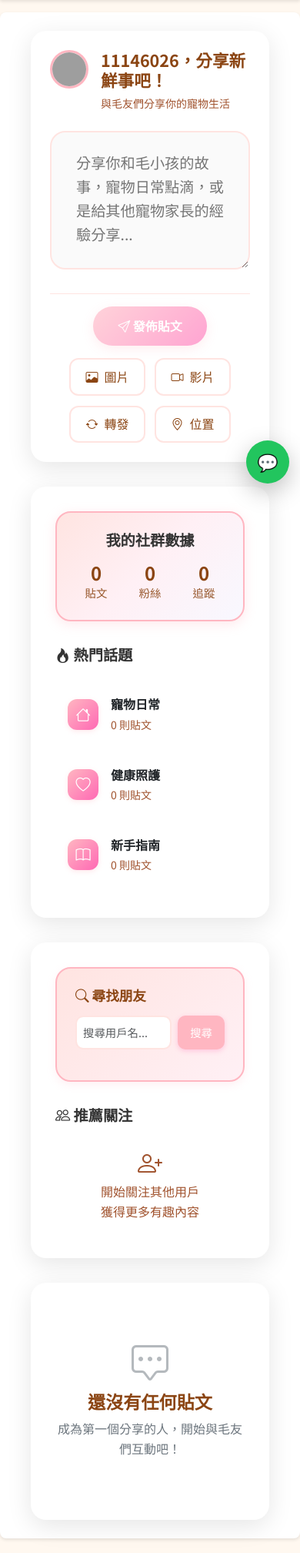
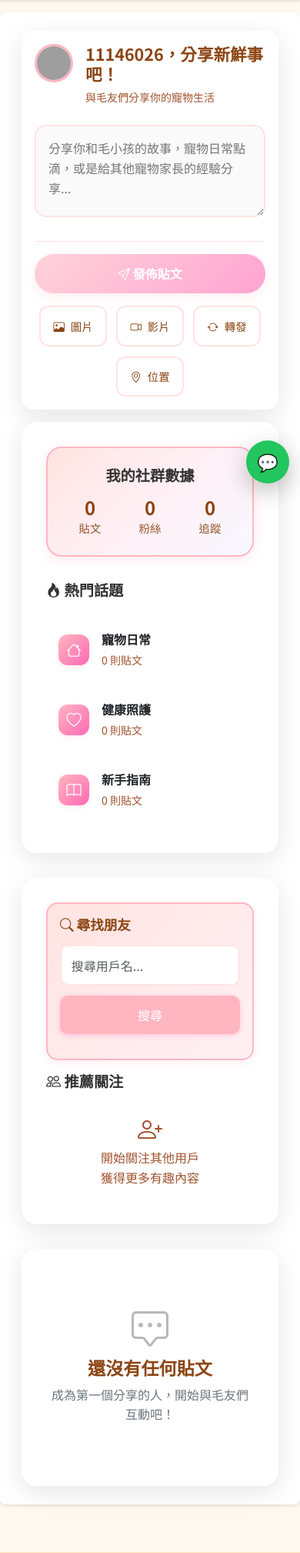
Before and after one commit to hongxu0218/114404ntub, a Django app: page /social/ in a window 390 px wide. Shown: the part 120-2137 px from the top of the page at 77% size. Run offline with Django 5.2, Linux system fonts and the light colour scheme; the first user in the database is signed in; data comes from the database, SQL or seed files in the repository; data that the repository does not hold is empty; grey boxes are pictures that could not be loaded.

Commit message:
Add files via upload

```diff
--- a/寵物生活與健康管理/petproject/templates/social/home.html
+++ b/寵物生活與健康管理/petproject/templates/social/home.html
@@ -701,6 +701,179 @@
         text-decoration: none;
         background: rgba(255, 182, 193, 0.1);
         transform: translateY(-1px);
+    }
+
+    /* ===== 手機版響應式設計 ===== */
+    @media (max-width: 768px) {
+        .social-hero {
+            padding: 2rem 0;
+            margin-bottom: 1rem;
+        }
+        .social-hero h1 {
+            font-size: 2rem;
+        }
+        .social-hero p {
+            font-size: 1rem;
+        }
+        .main-content {
+            padding: 0 0.5rem;
+        }
+        .post-composer {
+            padding: 1rem;
+            margin-bottom: 1rem;
+            border-radius: 15px;
+        }
+        .composer-input {
+            min-height: 120px;
+            padding: 1rem;
+            font-size: 1rem;
+            border-radius: 15px;
+        }
+        .composer-actions {
+            flex-direction: column;
+            gap: 1rem;
+            align-items: stretch;
+        }
+        .media-buttons {
+            justify-content: center;
+            flex-wrap: wrap;
+        }
+        .media-btn {
+            padding: 0.8rem 1rem;
+            font-size: 0.9rem;
+        }
+        .submit-btn {
+            width: 100%;
+            padding: 1rem;
+            font-size: 1rem;
+        }
+
+        /* 貼文卡片手機版優化 */
+        .post-card {
+            margin-bottom: 1rem;
+            border-radius: 15px;
+            padding: 1rem;
+        }
+        .post-header {
+            margin-bottom: 1rem;
+        }
+        .post-content {
+            margin-bottom: 1rem;
+        }
+
+        /* 操作按鈕手機版優化 */
+        .post-actions {
+            flex-wrap: wrap;
+            gap: 1rem;
+            padding-top: 1rem;
+            justify-content: space-around;
+        }
+        .action-btn {
+            flex: 1;
+            min-width: 80px;
+            padding: 0.8rem 0.5rem;
+            font-size: 0.9rem;
+            border-radius: 10px;
+            text-align: center;
+            min-height: 44px; /* iOS最小觸控尺寸 */
+            justify-content: center;
+        }
+        .action-btn i {
+            font-size: 1.1rem;
+            margin-bottom: 0.2rem;
+        }
+
+        /* 留言區域手機版優化 */
+        .comments-section {
+            margin-top: 1rem;
+            padding: 1rem;
+            background: #fafafa;
+            border-radius: 15px;
+        }
+        .comment-form {
+            flex-direction: column;
+            gap: 1rem;
+            margin-bottom: 1rem;
+        }
+        .comment-input-container {
+            background: white;
+            border-radius: 12px;
+            padding: 0.8rem;
+            border: 2px solid #e9ecef;
+        }
+        .comment-input {
+            font-size: 16px; /* 防止iOS縮放 */
+            padding: 0.5rem 0;
+            min-height: 60px;
+        }
+        .comment-submit-btn {
+            align-self: flex-end;
+            min-height: 44px;
+            min-width: 44px;
+            border-radius: 50%;
+            padding: 0.8rem;
+        }
+        .comment-item {
+            margin-bottom: 1rem;
+            padding: 1rem;
+            background: white;
+            border-radius: 12px;
+        }
+        .comment-actions {
+            flex-wrap: wrap;
+            gap: 0.5rem;
+        }
+        .comment-action-btn {
+            padding: 0.5rem 1rem;
+            font-size: 0.9rem;
+            min-height: 36px;
+        }
+
+        /* 側邊欄手機版優化 */
+        .search-users-card {
+            padding: 1rem;
+            margin-bottom: 1rem;
+            border-radius: 15px;
+        }
+        .search-form {
+            flex-direction: column;
+            gap: 0.8rem;
+        }
+        .search-form input,
+        .search-form button {
+            padding: 0.8rem;
+            font-size: 16px; /* 防止iOS縮放 */
+        }
+
+        /* 模態框手機版優化 */
+        .modal-overlay {
+            padding: 1rem;
+        }
+        .modal-content {
+            max-width: 95vw;
+            max-height: 90vh;
+            overflow-y: auto;
+            border-radius: 15px;
+        }
+    }
+
+    @media (max-width: 480px) {
+        .main-content {
+            padding: 0 0.25rem;
+        }
+        .post-actions {
+            gap: 0.5rem;
+        }
+        .action-btn {
+            font-size: 0.8rem;
+            padding: 0.6rem 0.3rem;
+        }
+        .action-btn span {
+            display: none; /* 隱藏文字，只顯示圖標和數字 */
+        }
+        .comment-form {
+            gap: 0.8rem;
+        }
     }
 </style>
 {% endblock %}
```
